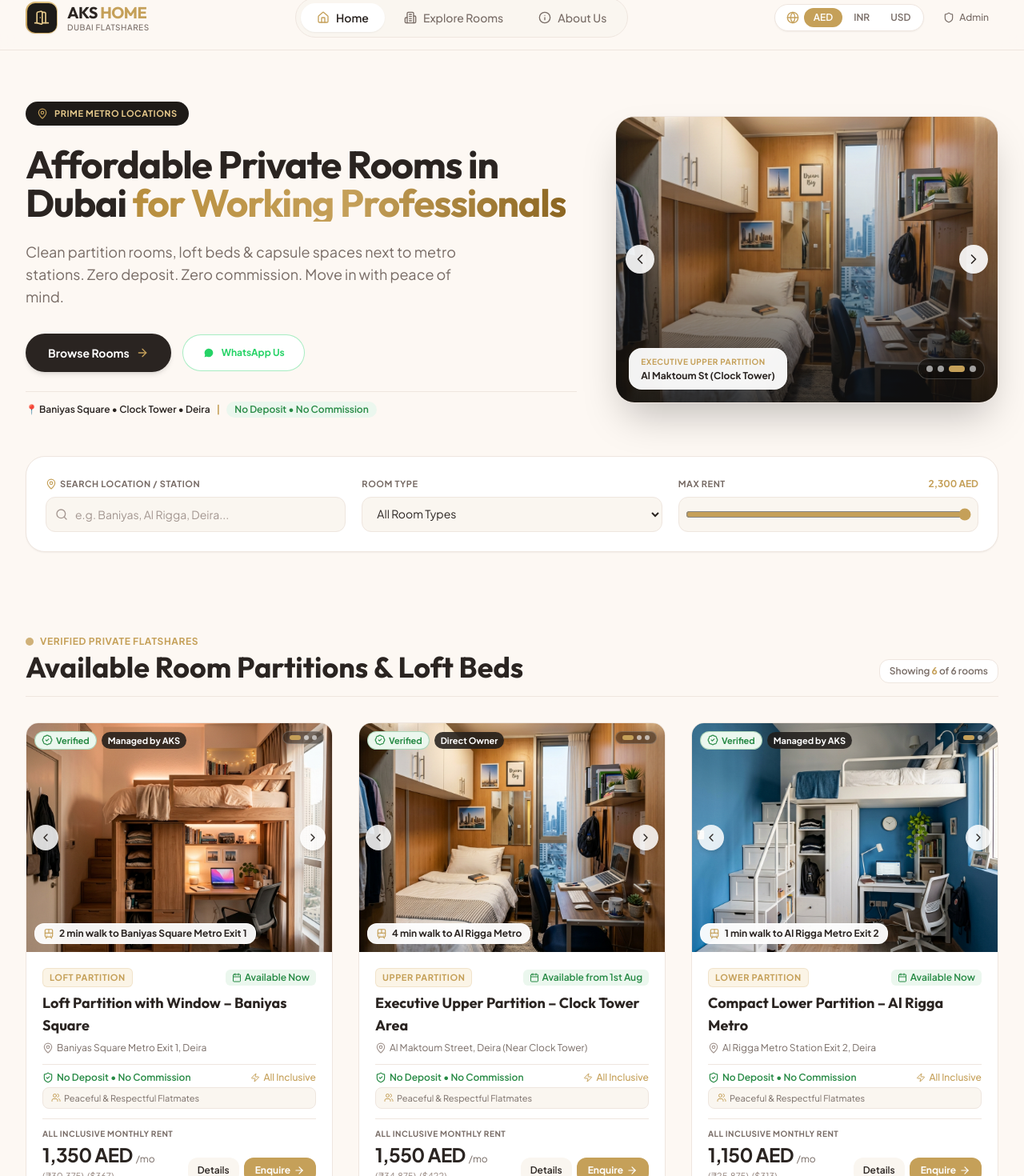
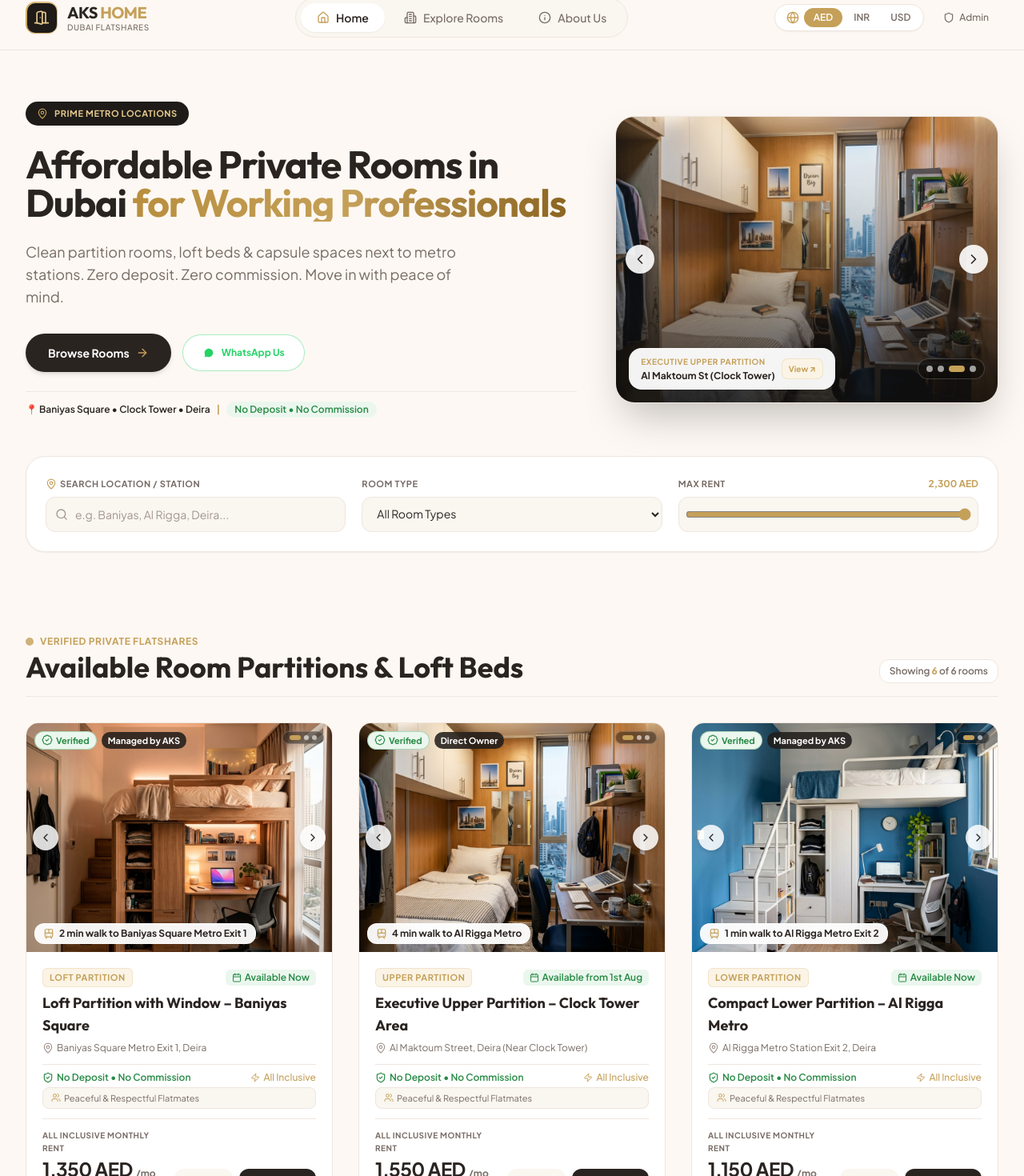
Before and after one commit to IsacSmile/aks-home, a React (Vite) app: page / in a window 1280 px wide. Shown: the part 18-1488 px from the top of the page at 80% size. Built offline with nearby package versions, Linux system fonts and the light colour scheme.

Commit message:
feat: make Hero carousel click open room details modal & modernize RoomCard action buttons UI

```diff
--- a/src/App.jsx
+++ b/src/App.jsx
@@ -189,6 +189,8 @@ export default function App() {
                 setSelectedType={setSelectedType}
                 maxBudget={maxBudget}
                 setMaxBudget={setMaxBudget}
+                onSelectRoom={(r) => setSelectedDetailRoom(r)}
+                rooms={rooms}
               />
 
               {/* Rooms Grid Section */}
--- a/src/components/Hero.jsx
+++ b/src/components/Hero.jsx
@@ -2,26 +2,32 @@ import React, { useState, useEffect } from 'react';
 import { Search, MapPin, CheckCircle2, Train, Zap, ArrowRight, MessageCircle, ChevronLeft, ChevronRight, SlidersHorizontal, RotateCcw, Sparkles } from 'lucide-react';
 import { useCurrency } from '../context/CurrencyContext';
 
+import { initialRooms } from '../data/initialRooms';
+
 const heroSlides = [
   {
+    roomId: 'room-1',
     url: '/images/loft_partition.jpg',
     title: 'Loft Partition with Window',
     location: 'Baniyas Square Metro Exit 1',
     price: '1,350 AED/mo'
   },
   {
+    roomId: 'room-3',
     url: '/images/blue_partition.jpg',
     title: 'Compact Lower Partition',
     location: 'Al Rigga Metro Exit 2',
     price: '1,150 AED/mo'
   },
   {
+    roomId: 'room-2',
     url: '/images/compact_bed.jpg',
     title: 'Executive Upper Partition',
     location: 'Al Maktoum St (Clock Tower)',
     price: '1,550 AED/mo'
   },
   {
+    roomId: 'room-4',
     url: '/images/capsule_pod.jpg',
     title: 'Japanese Capsule Bed',
     location: 'Gold Souk Metro Station',
@@ -29,9 +35,17 @@ const heroSlides = [
   }
 ];
 
-export function Hero({ searchQuery, setSearchQuery, selectedType, setSelectedType, maxBudget, setMaxBudget, compactMode = false }) {
+export function Hero({ searchQuery, setSearchQuery, selectedType, setSelectedType, maxBudget, setMaxBudget, compactMode = false, onSelectRoom, rooms = [] }) {
   const { formatPrice } = useCurrency();
   const [currentSlide, setCurrentSlide] = useState(0);
+
+  const handleSlideClick = (slide) => {
+    if (onSelectRoom) {
+      const pool = rooms && rooms.length > 0 ? rooms : initialRooms;
+      const foundRoom = pool.find((r) => r.id === slide.roomId) || pool[0];
+      onSelectRoom(foundRoom);
+    }
+  };
 
   // Mobile Touch Swipe State
   const [touchStart, setTouchStart] = useState(null);
@@ -274,7 +288,8 @@ export function Hero({ searchQuery, setSearchQuery, selectedType, setSelectedTyp
           {/* RIGHT SIDE: Large Image Carousel Card with Touch & Arrow Navigation */}
           <div className="lg:col-span-5">
             <div
-              className="relative rounded-3xl overflow-hidden shadow-2xl border border-[#EFE6DF] bg-[#FAF6F0] aspect-[4/3] sm:aspect-[4/3] group select-none cursor-grab active:cursor-grabbing"
+              className="relative rounded-3xl overflow-hidden shadow-2xl border border-[#EFE6DF] bg-[#FAF6F0] aspect-[4/3] sm:aspect-[4/3] group select-none cursor-pointer"
+              onClick={() => handleSlideClick(heroSlides[currentSlide])}
               onTouchStart={handleTouchStart}
               onTouchMove={handleTouchMove}
               onTouchEnd={handleTouchEnd}
@@ -291,23 +306,29 @@ export function Hero({ searchQuery, setSearchQuery, selectedType, setSelectedTyp
                   <img
                     src={slide.url}
                     alt={slide.title}
-                    className="w-full h-full object-cover pointer-events-none"
+                    className="w-full h-full object-cover group-hover:scale-105 transition-transform duration-500 pointer-events-none"
                   />
                   {/* Subtle Dark Bottom Gradient */}
-                  <div className="absolute inset-0 bg-gradient-to-t from-black/75 via-black/20 to-transparent pointer-events-none" />
+                  <div className="absolute inset-0 bg-gradient-to-t from-black/80 via-black/20 to-transparent pointer-events-none" />
                 </div>
               ))}
 
               {/* Visible Left & Right Navigation Arrows */}
               <button
-                onClick={prevSlide}
+                onClick={(e) => {
+                  e.stopPropagation();
+                  prevSlide();
+                }}
                 aria-label="Previous slide"
                 className="absolute left-3 top-1/2 -translate-y-1/2 z-30 w-9 h-9 rounded-full bg-white/90 hover:bg-white text-[#2A2421] flex items-center justify-center shadow-lg transition-transform active:scale-95 border border-white/70"
               >
                 <ChevronLeft className="w-5 h-5 text-[#2A2421]" />
               </button>
               <button
-                onClick={nextSlide}
+                onClick={(e) => {
+                  e.stopPropagation();
+                  nextSlide();
+                }}
                 aria-label="Next slide"
                 className="absolute right-3 top-1/2 -translate-y-1/2 z-30 w-9 h-9 rounded-full bg-white/90 hover:bg-white text-[#2A2421] flex items-center justify-center shadow-lg transition-transform active:scale-95 border border-white/70"
               >
@@ -316,13 +337,24 @@ export function Hero({ searchQuery, setSearchQuery, selectedType, setSelectedTyp
 
               {/* Bottom Caption Overlay Pill */}
               <div className="absolute bottom-4 left-4 right-4 z-20 flex items-center justify-between gap-2 pointer-events-none">
-                <div className="bg-white/95 backdrop-blur-md px-3.5 py-2 rounded-2xl shadow-sm text-left max-w-[75%] border border-white/40">
-                  <span className="text-[10px] font-extrabold uppercase text-[#C5A059] block tracking-wider">
-                    {heroSlides[currentSlide].title}
+                <div
+                  onClick={(e) => {
+                    e.stopPropagation();
+                    handleSlideClick(heroSlides[currentSlide]);
+                  }}
+                  className="bg-white/95 backdrop-blur-md px-3.5 py-2 rounded-2xl shadow-md text-left max-w-[78%] border border-white/40 pointer-events-auto cursor-pointer hover:bg-white transition-all flex items-center justify-between gap-2 group/caption"
+                >
+                  <div className="min-w-0 flex-1">
+                    <span className="text-[10px] font-extrabold uppercase text-[#C5A059] block tracking-wider truncate">
+                      {heroSlides[currentSlide].title}
+                    </span>
+                    <p className="text-xs font-bold text-[#2A2421] truncate mt-0.5">
+                      {heroSlides[currentSlide].location}
+                    </p>
+                  </div>
+                  <span className="text-[10px] font-extrabold text-[#C5A059] bg-[#FBF4E6] px-2 py-1 rounded-lg border border-[#C5A059]/20 group-hover/caption:bg-[#C5A059] group-hover/caption:text-white transition-colors shrink-0">
+                    View ↗
                   </span>
-                  <p className="text-xs font-bold text-[#2A2421] truncate mt-0.5">
-                    {heroSlides[currentSlide].location}
-                  </p>
                 </div>
 
                 {/* Carousel Pagination Dots */}
@@ -330,7 +362,10 @@ export function Hero({ searchQuery, setSearchQuery, selectedType, setSelectedTyp
                   {heroSlides.map((_, i) => (
                     <button
                       key={i}
-                      onClick={() => setCurrentSlide(i)}
+                      onClick={(e) => {
+                        e.stopPropagation();
+                        setCurrentSlide(i);
+                      }}
                       className={`h-2 rounded-full transition-all duration-300 ${
                         i === currentSlide ? 'w-5 bg-[#C5A059]' : 'w-2 bg-white/60 hover:bg-white'
                       }`}
--- a/src/components/RoomCard.jsx
+++ b/src/components/RoomCard.jsx
@@ -160,39 +160,39 @@ export function RoomCard({ room, onSelectRoom, onQuickBook }) {
         </div>
 
         {/* Pricing & Compact Action Buttons */}
-        <div className="pt-2.5 border-t border-[#EFE6DF] flex items-end justify-between gap-2">
+        <div className="pt-3 border-t border-[#EFE6DF] flex items-end justify-between gap-2">
           <div>
-            <span className="text-[9px] sm:text-[10px] uppercase tracking-wider text-[#786C66] block font-bold">
+            <span className="text-[9px] sm:text-[10px] uppercase tracking-wider text-[#786C66] block font-extrabold">
               ALL INCLUSIVE MONTHLY RENT
             </span>
             <div className="flex items-baseline gap-1 mt-0.5">
-              <span className="text-lg sm:text-2xl font-extrabold text-[#2A2421] tracking-tight">
+              <span className="text-xl sm:text-2xl font-extrabold text-[#2A2421] tracking-tight">
                 {formatPrice(room.pricesAED.monthly)}
               </span>
-              <span className="text-xs text-[#786C66]">/mo</span>
+              <span className="text-xs text-[#786C66] font-bold">/mo</span>
             </div>
 
             {/* Multi-currency simultaneous preview */}
-            <div className="text-[10px] sm:text-[11px] text-[#A39690] mt-0.5 font-medium space-x-1">
-              {currency !== 'AED' && <span>({prices.AED})</span>}
+            <div className="text-[10px] sm:text-[11px] text-[#786C66] mt-0.5 font-semibold space-x-1">
+              {currency !== 'AED' && <span>{prices.AED}</span>}
               {currency !== 'INR' && <span>({prices.INR})</span>}
               {currency !== 'USD' && <span>({prices.USD})</span>}
             </div>
           </div>
 
-          <div className="flex items-center gap-1.5 shrink-0">
+          <div className="flex items-center gap-2 shrink-0">
             <button
               onClick={() => onSelectRoom(room)}
-              className="px-2.5 py-1.5 sm:px-3 sm:py-2 rounded-xl bg-[#FAF6F0] hover:bg-[#F7EFEC] text-[#2A2421] text-xs font-semibold border border-[#EFE6DF] transition-colors"
+              className="px-3.5 py-2 sm:px-4 sm:py-2.5 rounded-xl bg-[#FAF6F0] hover:bg-[#FAF0E6] text-[#2A2421] text-xs font-extrabold border border-[#EFE6DF] hover:border-[#C5A059]/40 transition-all shadow-2xs hover:shadow-xs active:scale-95"
             >
               Details
             </button>
             <button
               onClick={() => onQuickBook(room)}
-              className="px-3 py-1.5 sm:px-3.5 sm:py-2 rounded-xl bg-[#C5A059] hover:bg-[#B38E46] text-white text-xs font-bold transition-all shadow-xs hover:shadow flex items-center gap-1"
+              className="px-3.5 py-2 sm:px-4 sm:py-2.5 rounded-xl bg-[#2A2421] hover:bg-[#1E1B18] text-[#E6C98B] text-xs font-extrabold transition-all shadow-md hover:shadow-lg flex items-center gap-1.5 group/btn active:scale-95 border border-[#2A2421]"
             >
               <span>Enquire</span>
-              <ArrowRight className="w-3.5 h-3.5" />
+              <ArrowRight className="w-3.5 h-3.5 text-[#C5A059] group-hover/btn:translate-x-0.5 transition-transform" />
             </button>
           </div>
         </div>
```
